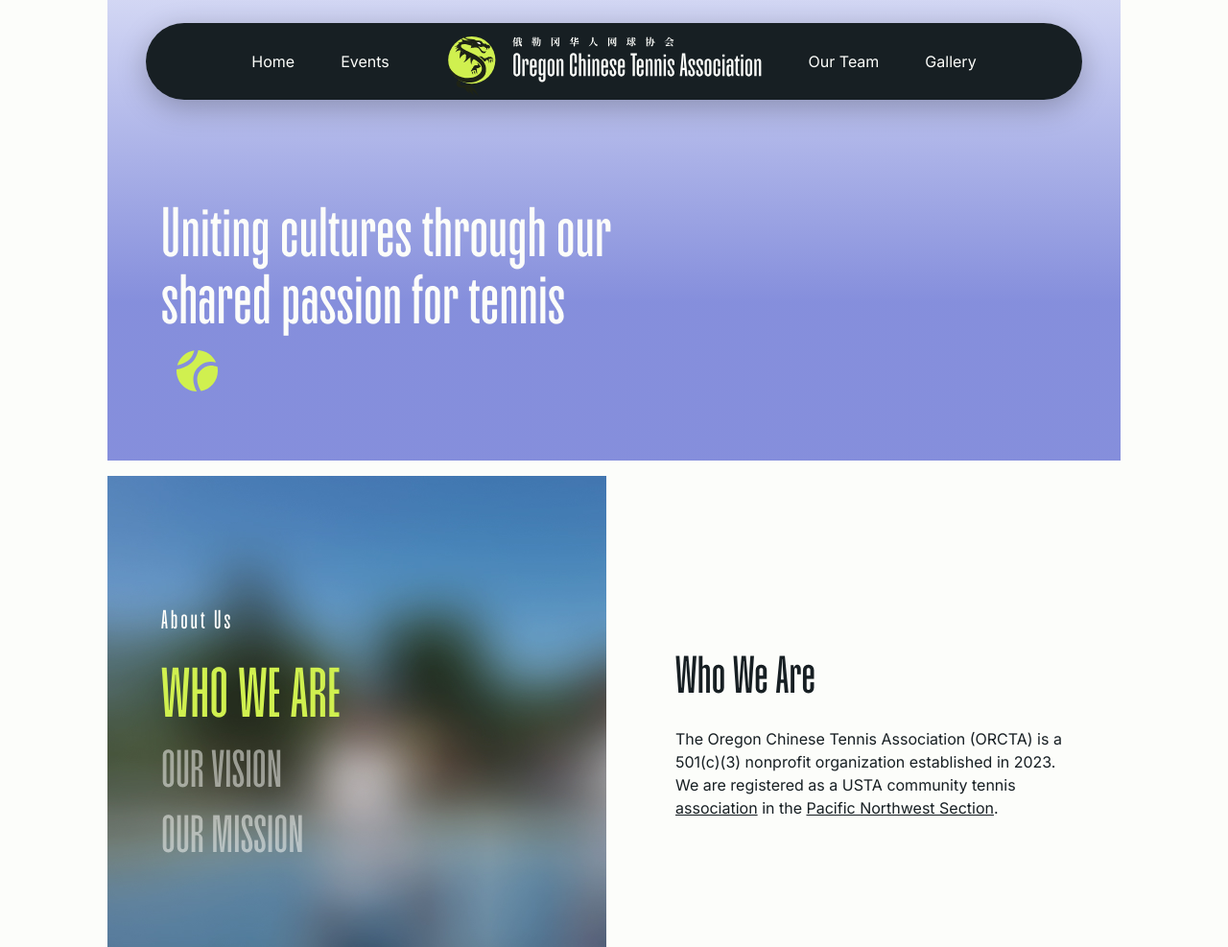
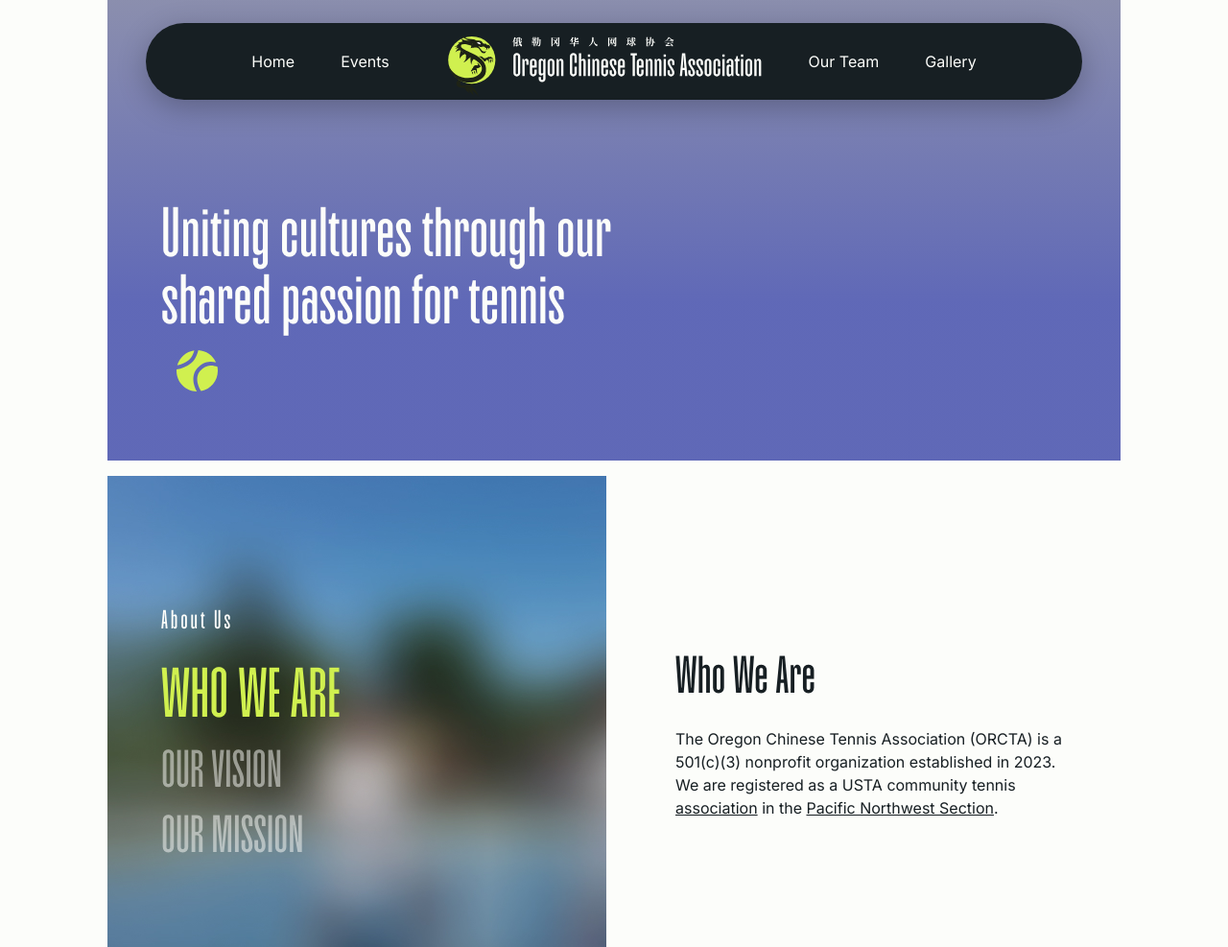
Before and after one commit to emikee/ORCTA, a plain HTML site: page index.html in a window 1280 px wide. Shown: the top 987 px of the page at 96% size. Drawn offline with nearby package versions, Linux system fonts and the light colour scheme; the site is published under a folder, as on GitHub Pages, so addresses that start at the root find nothing.

Commit message:
Update style.css

```diff
--- a/style.css
+++ b/style.css
@@ -179,7 +179,7 @@ p.center {
     padding: 3.5rem;
 }
 .full-box.hero {
-    background: linear-gradient(180deg, rgba(78, 93, 224, 0.24) 0%, rgba(54, 69, 200, 0.60) 65.63%), url("/Images/hero-img.jpg");
+    background: linear-gradient(180deg, rgba(78, 93, 224, 0.24) 0%, rgba(54, 69, 200, 0.60) 65.63%), url("Images/hero-img.jpg");
     background-position: bottom;
     background-size: cover;
     display: flex;
```
